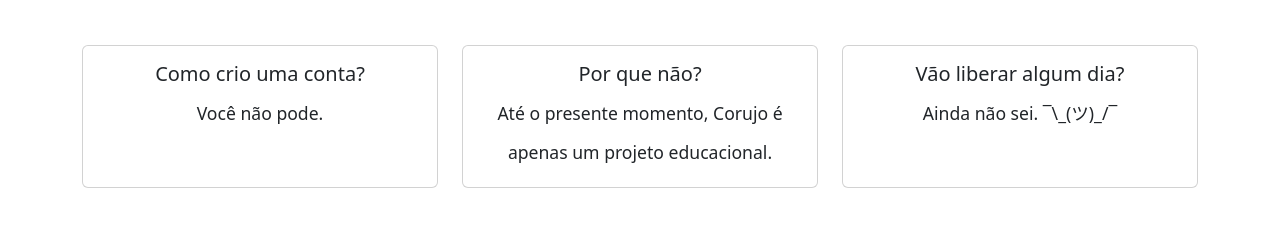
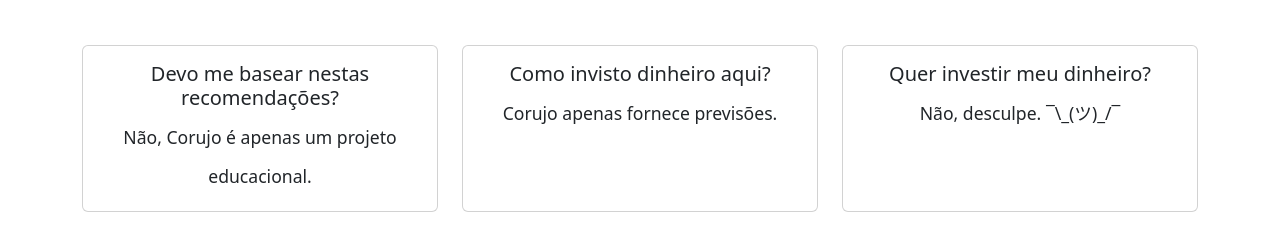
Before and after one commit to ewertones/corujo-frontend, a React (Create React App) app: page / in a window 1280 px wide. Shown: the part 871-1116 px from the top of the page. Built offline with nearby package versions, Linux system fonts and the light colour scheme.

Commit message:
Finished forms

```diff
--- a/src/components/faq.jsx
+++ b/src/components/faq.jsx
@@ -6,24 +6,24 @@
                 <div className="col-lg mb-5">
                     <div className="card h-100">
                         <div className="card-body">
-                            <h5 className="card-title">Como crio uma conta?</h5>
-                            <p className="card-text">Você não pode.</p>
+                            <h5 className="card-title">Devo me basear nestas recomendações?</h5>
+                            <p className="card-text">Não, Corujo é apenas um projeto educacional.</p>
                         </div>
                     </div>
                 </div>
                 <div className="col-lg mb-5">
                     <div className="card h-100">
                         <div className="card-body">
-                            <h5 className="card-title">Por que não?</h5>
-                            <p className="card-text">Até o presente momento, Corujo é apenas um projeto educacional.</p>
+                            <h5 className="card-title">Como invisto dinheiro aqui?</h5>
+                            <p className="card-text">Corujo apenas fornece previsões.</p>
                         </div>
                     </div>
                 </div>
                 <div className="col-lg mb-5">
                     <div className="card h-100">
                         <div className="card-body">
-                            <h5 className="card-title">Vão liberar algum dia?</h5>
-                            <p className="card-text">Ainda não sei. ¯\_(ツ)_/¯</p>
+                            <h5 className="card-title">Quer investir meu dinheiro?</h5>
+                            <p className="card-text">Não, desculpe. ¯\_(ツ)_/¯</p>
                         </div>
                     </div>
                 </div>
--- a/src/components/form_signup.jsx
+++ b/src/components/form_signup.jsx
@@ -1,5 +1,3 @@
-import { Link } from "react-router-dom";
-
 export default function LoginForm() {
     return (
         <form>
@@ -32,8 +30,8 @@
                 <input type="password" className="form-control" id="signup_password" />
             </div>
             <div className="form-check">
-                <input type="checkbox" className="form-check-input" id="signup_remember" />
-                <label className="form-check-label" htmlFor="signup_remember">Aceito os Termos de Uso e a Política de Privacidade</label>
+                <input type="checkbox" className="form-check-input" id="signup_accept" />
+                <label className="form-check-label" htmlFor="signup_accept">Aceito os Termos de Uso e a Política de Privacidade</label>
             </div>
             <button type="submit" className="dark-submit btn btn-dark btn-lg d-grid mx-auto col-4 mt-4">Entrar</button>
         </form >
--- a/src/routes/contact.jsx
+++ b/src/routes/contact.jsx
@@ -1,11 +1,13 @@
 import Navbar from "../components/navbar";
+import ContactForm from "../components/form_contact.jsx";
 
 export default function Contact() {
     return (
         <div>
             <Navbar />
             <header className="container">
-                <h2 className="subtitle mt-5 mb-5 text-center">Contate-nos!</h2>
+                <h2 className="subtitle mt-4 mb-3 text-center">Contate-nos!</h2>
+                <ContactForm />
             </header>
         </div>
     )
--- a/src/routes/signup.jsx
+++ b/src/routes/signup.jsx
@@ -6,7 +6,7 @@
         <div>
             <Navbar />
             <header className="container">
-                <h2 className="subtitle mt-4 mb-5 text-center">Cadastre-se!</h2>
+                <h2 className="subtitle mt-4 mb-3 text-center">Cadastre-se!</h2>
                 <SignupForm />
             </header>
         </div>
```
